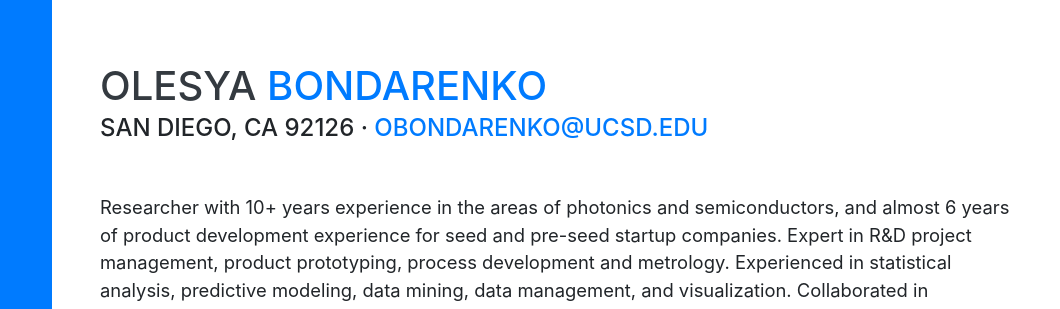
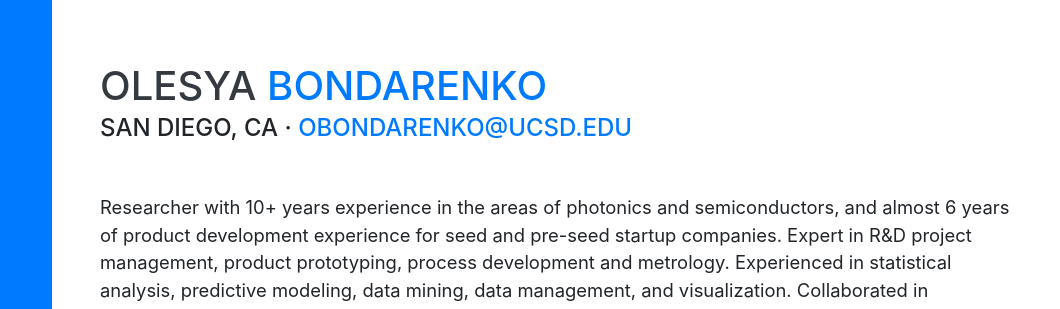
Before and after one commit to ovbondarenko/ovbondarenko.github.io, a website with bundled scripts: page index.html in a window 1280 px wide. Shown: the part 137-446 px from the top of the page, 220-1280 px from the left. Built offline with nearby package versions, Linux system fonts and the light colour scheme; a web font is replaced by a local one.

```diff
--- a/index.html
+++ b/index.html
@@ -66,7 +66,7 @@
         <h1 class="mb-0">Olesya
           <span class="text-primary">Bondarenko</span>
         </h1>
-        <div class="subheading mb-5"> San Diego, CA 92126 ·
+        <div class="subheading mb-5"> San Diego, CA ·
           <a href="mailto:name@email.com">obondarenko@ucsd.edu</a>
         </div>
         <p class="lead mb-5">Researcher with 10+ years experience in the areas of photonics and semiconductors, and almost 6 years of product development experience for seed and pre-seed startup companies. Expert in R&D project management, product prototyping, process development and metrology. Experienced in statistical analysis, predictive modeling, data mining, data management, and visualization. Collaborated in multidisciplinary teams of scientists and engineers; initiated and led R&D projects; established new connections with the outside groups. </p>
```
Also changed, not shown: 1 other file.
